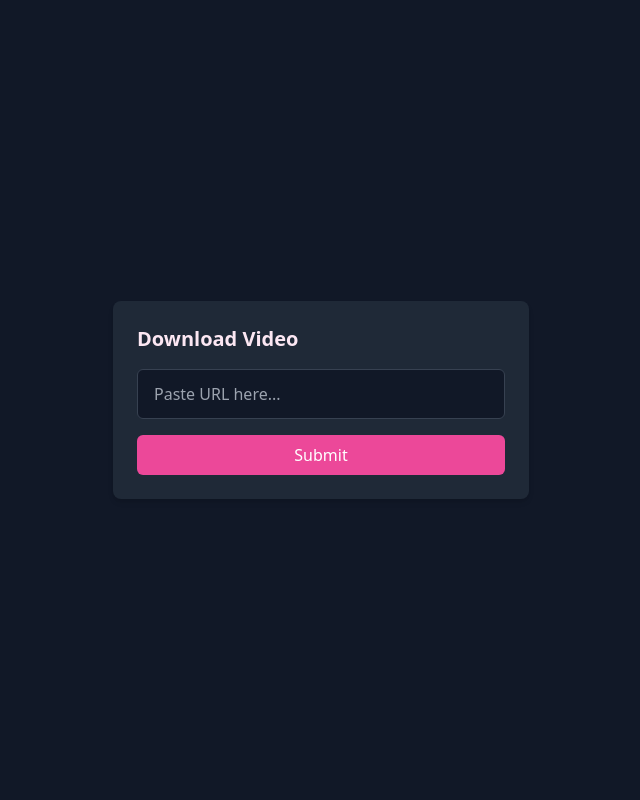
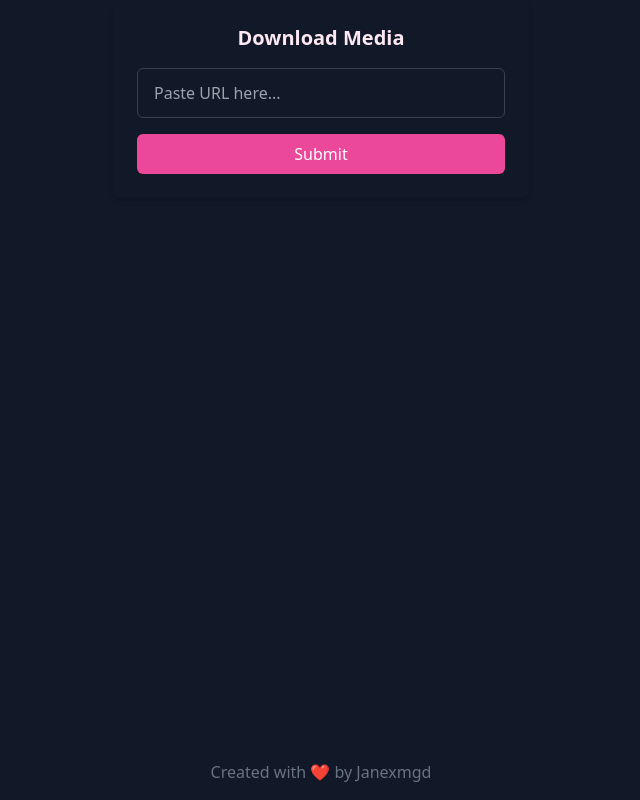
Before and after one commit to janexmgd/saio-web, a website: page public/pages/index.html in a window 1280 px wide. Shown: the whole page, without its empty margins (319-959 px from the left). Drawn offline with nearby package versions, Linux system fonts and the light colour scheme.

Commit message:
editing styiling index

```diff
--- a/public/pages/index.html
+++ b/public/pages/index.html
@@ -77,15 +77,13 @@
       };
     </script>
   </head>
-  <body
-    class="bg-gray-900 text-pink-100 min-h-screen flex items-center justify-center"
-  >
-    <div class="w-full max-w-md mx-auto px-4">
+  <body class="bg-gray-900 text-pink-100 min-h-screen flex flex-col">
+    <div class="w-full max-w-md mx-auto px-4 flex flex-col flex-grow">
       <form
         onsubmit="handleFormSubmit(event)"
-        class="bg-gray-800 p-6 rounded-lg shadow-md"
+        class="p-6 rounded-lg shadow-md flex flex-col items-center"
       >
-        <h1 class="text-xl font-bold mb-4">Download Video</h1>
+        <h1 class="text-xl font-bold mb-4 mx-auto">Download Media</h1>
         <input
           class="w-full px-4 py-3 mb-4 border border-gray-700 rounded-md text-gray-100 bg-gray-900 focus:ring-2 focus:ring-pink-500 focus:outline-none"
           type="url"
@@ -100,5 +98,8 @@
         </button>
       </form>
     </div>
+    <footer class="mt-auto py-4 text-center text-gray-500 dark:text-pink-400">
+      Created with ❤️ by Janexmgd
+    </footer>
   </body>
 </html>
```
